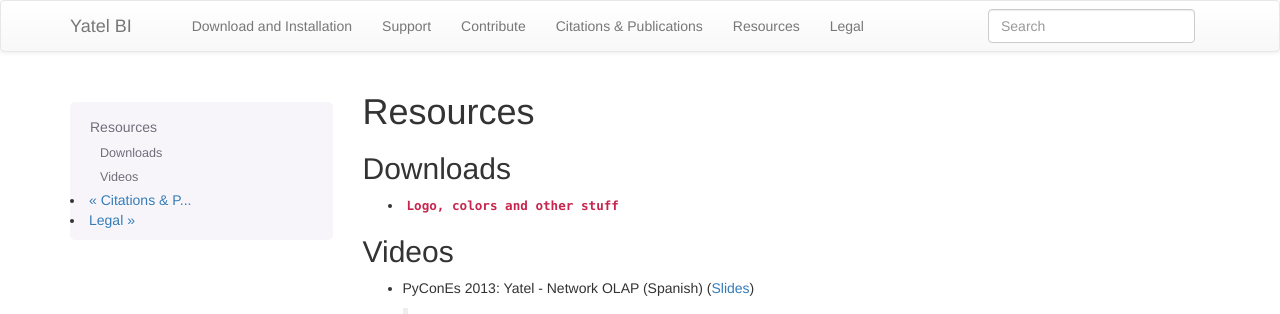
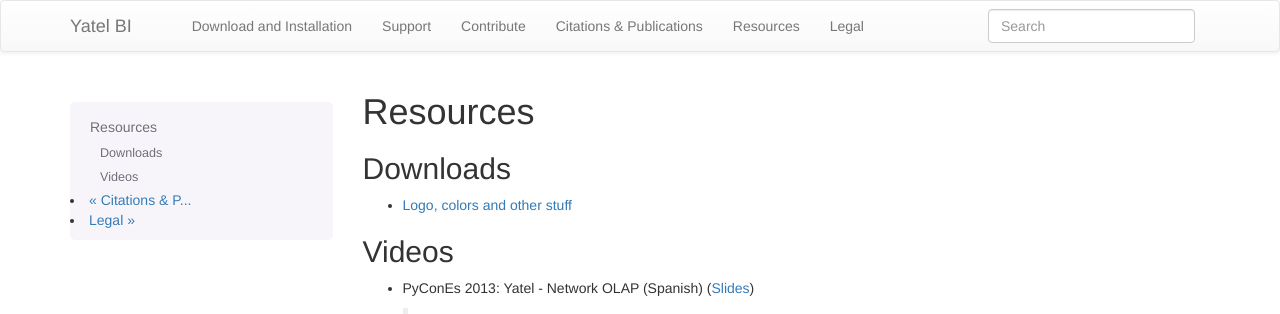
Before and after one commit to yatel-bi/webpage, a Sphinx documentation site: the page built from source/resources.rst, in a window 1280 px wide, cut to the strip 0-314 px from the top of the page. Built offline with Sphinx 7.4.7, drawn with Linux system fonts in a browser that asks for light colours; the version number could not be read and is left out; some of the changed lines change nothing that is shown.

Commit message:
extract resources

```diff
--- a/source/resources.rst
+++ b/source/resources.rst
@@ -7,7 +7,7 @@
 Downloads
 ---------
 
-- :download:`Logo, colors and other stuff <_static/yatel_design.zip>`
+- `Logo, colors and other stuff <https://bitbucket.org/yatel/resources/get/default.zip>`_
 
 
 Videos
```
Also changed, not shown: 1 other file.
